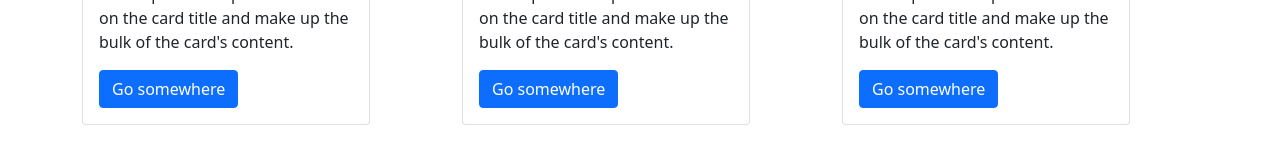
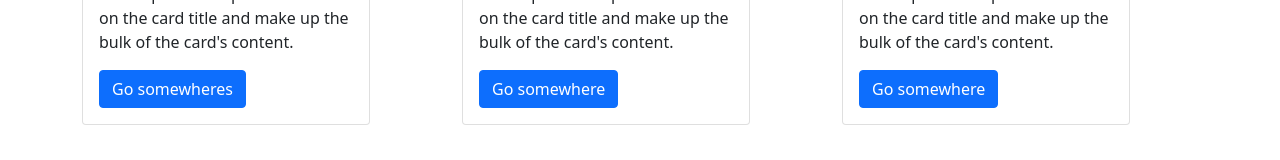
Before and after one commit to Youssef-Benali/reactbasic, a React (Create React App) app: page /cards in a window 1280 px wide. Shown: the part 364-524 px from the top of the page. Built offline with nearby package versions, Linux system fonts and the light colour scheme.

Commit message:
change from home pc

```diff
--- a/src/components/cards.jsx
+++ b/src/components/cards.jsx
@@ -18,7 +18,7 @@ const Cards = () => {
                 the bulk of the card's content.
               </p>
               <a href="#" className="btn btn-primary">
-                Go somewhere
+                Go somewheres
               </a>
             </div>
           </div>
```
